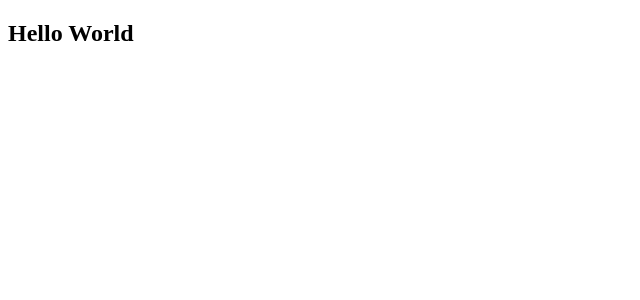
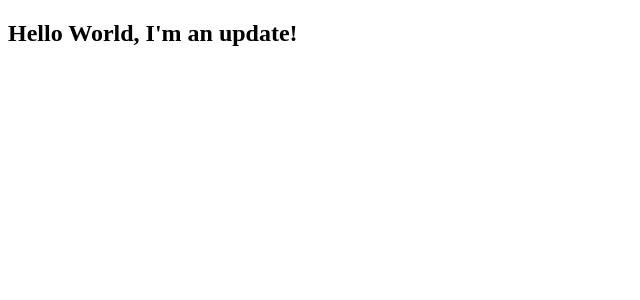
Before and after one commit to geist-2501/bxsys-website, a Next.js app: page / in a window 1280 px wide. Shown: the top 300 px of the page, without its empty margins (0-640 px from the left). Built offline with nearby package versions, Linux system fonts and the light colour scheme.

Commit message:
Test update

```diff
--- a/src/pages/index.js
+++ b/src/pages/index.js
@@ -12,7 +12,7 @@ export default function Home() {
 
       <main>
         <Container>
-          <h2>Hello World</h2>
+          <h2>Hello World, I&apos;m an update!</h2>
         </Container>
       </main>
     </div>
```
